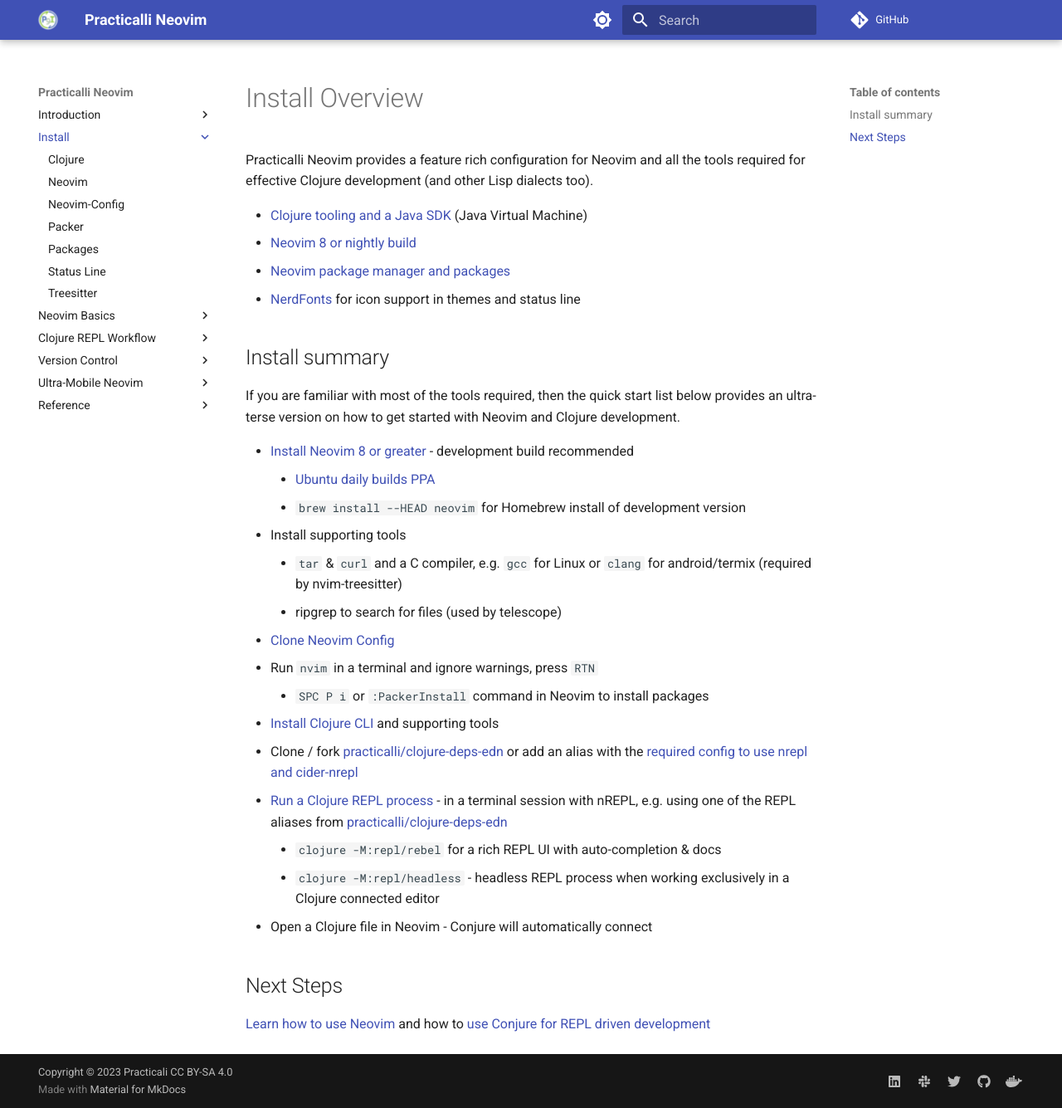
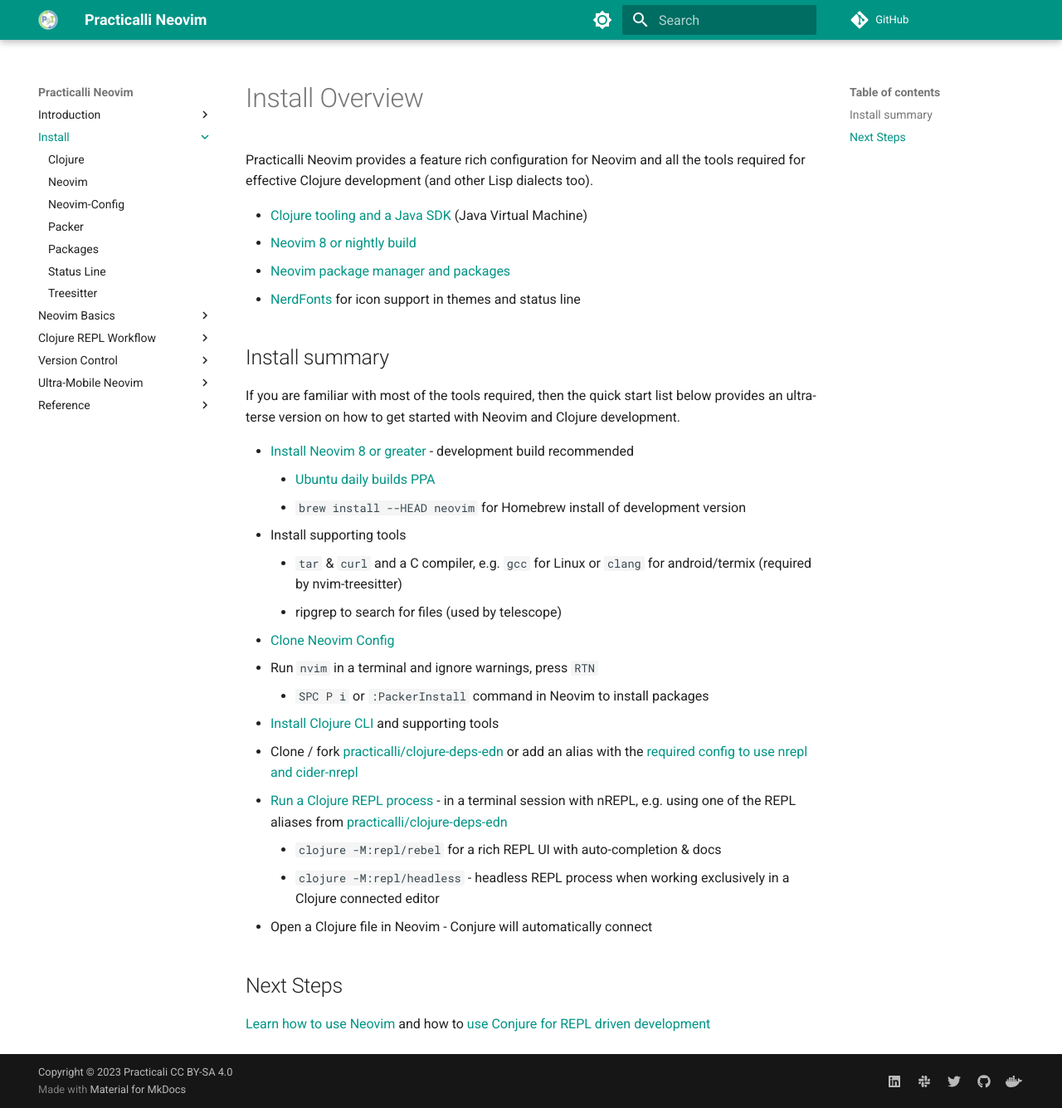
Before and after one commit to practicalli/neovim, an MkDocs documentation site: the page built from docs/install/index.md, in a window 1280 px wide and 1335 px high. Shown: the whole window at 83% size. Built offline with MkDocs 1.6.1 and Material for MkDocs 9.7.7, drawn with Linux system fonts in a browser that asks for light colours; comment, search, counter and statistics services are not loaded.

Commit message:
mkdocs: default scheme primary and accent colors
- primary : teal
- accent : blue

```diff
--- a/mkdocs.yml
+++ b/mkdocs.yml
@@ -85,13 +85,12 @@
     - navigation.instant  # Avoid page reloading for internal links
     - navigation.tracking # Update URL with anchor
     - navigation.indexes # Nav sections can have files
-
   palette:
     # Palette toggle for light mode
     - media: "(prefers-color-scheme: light)"
       scheme: default
-      primary: indigo
-      accent: green
+      primary: teal
+      accent: blue
       toggle:
         icon: material/brightness-7
         name: Switch to dark mode
@@ -104,6 +103,10 @@
       toggle:
         icon: material/brightness-4
         name: Switch to light mode
+
+extra_css:
+  - assets/stylesheets/extra.css
+
 
 ## Additional styling
 markdown_extensions:
```
